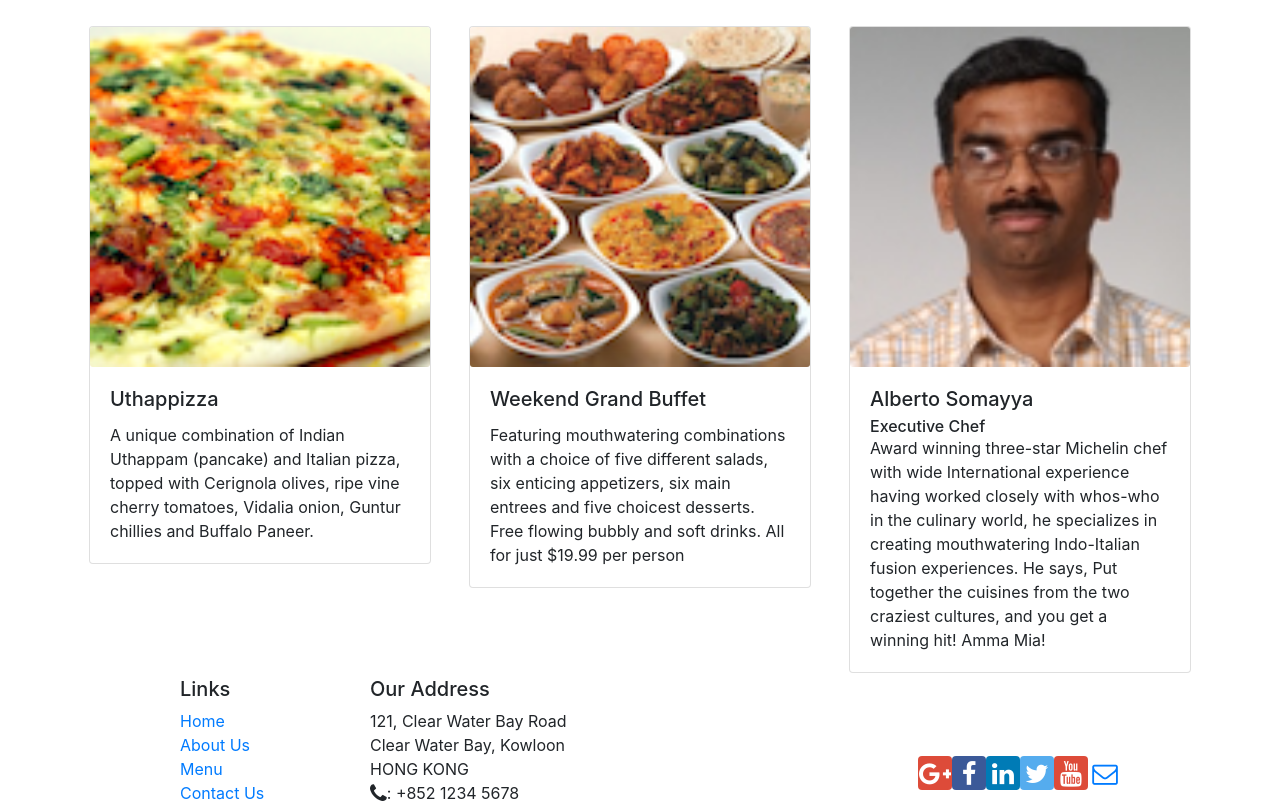
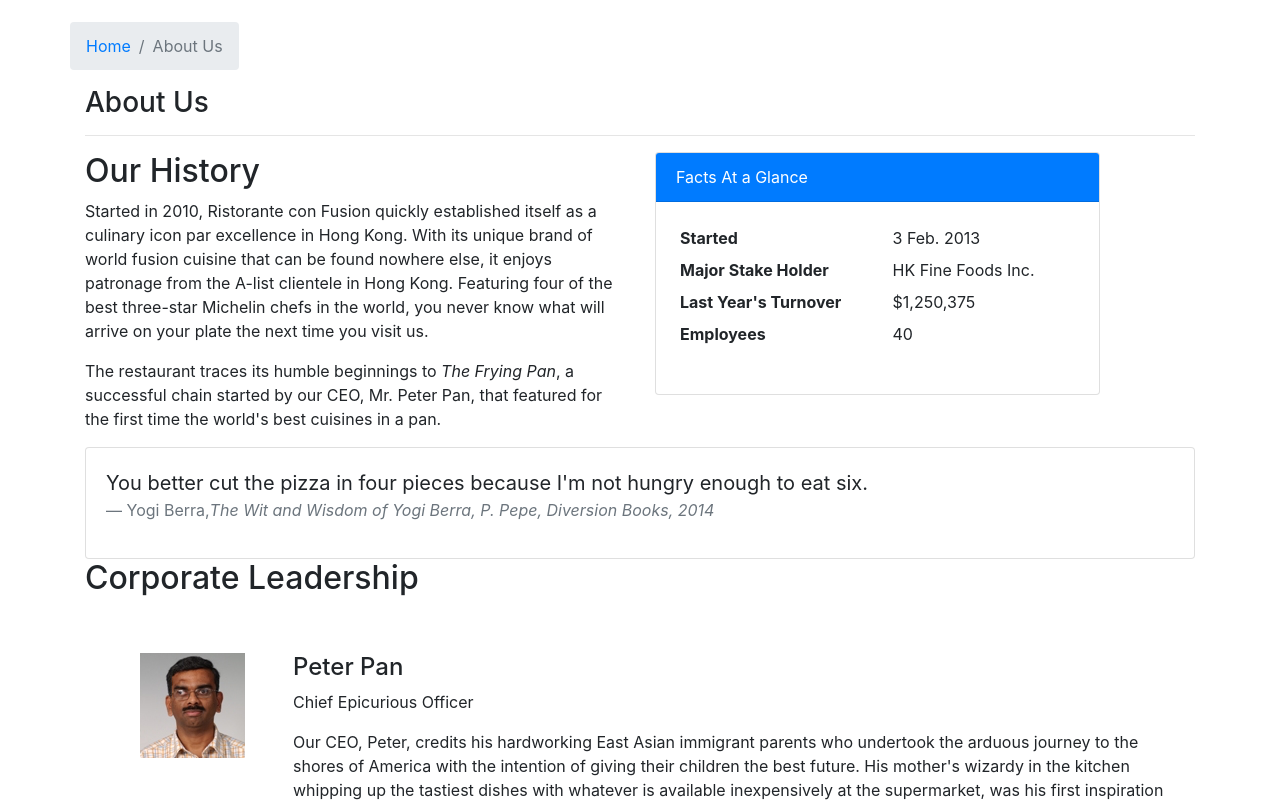
Before and after one commit to prabuasr/git-confusion, a React (Create React App) app: page /aboutus in a window 1280 px wide. Before the commit this address led to /home. Shown: the part 340-1143 px from the top of the page. Built offline with nearby package versions, Linux system fonts and the light colour scheme.

Commit message:
wk2 ass1

```diff
--- /dev/null
+++ b/src/components/AboutComponent.js
@@ -0,0 +1,103 @@
+    import React from 'react';
+import { Breadcrumb, BreadcrumbItem, Card, CardBody, CardHeader, Media } from 'reactstrap';
+import { Link } from 'react-router-dom';
+
+function RenderLeader({leader}){
+
+        return (
+          <div  className="col-12 mt-5">
+            <Media tag="li">
+              <Media left middle>
+                  <Media object src={leader.image} alt={leader.name} />
+              </Media>
+              <Media body className="ml-5">
+                <Media heading>{leader.name}</Media>
+                <p>{leader.designation}</p>
+                <p>{leader.description}</p>
+              </Media>
+            </Media>
+          </div>
+        );
+
+
+
+}
+
+
+
+function About(props) {
+    const leaders = props.leaders.map((ldr) => {
+        return (
+            <RenderLeader leader = {ldr} />
+        );
+    });
+
+    return(
+        <div className="container">
+            <div className="row">
+                <Breadcrumb>
+                    <BreadcrumbItem><Link to="/home">Home</Link></BreadcrumbItem>
+                    <BreadcrumbItem active>About Us</BreadcrumbItem>
+                </Breadcrumb>
+                <div className="col-12">
+                    <h3>About Us</h3>
+                    <hr />
+                </div>
+            </div>
+            <div className="row row-content">
+                <div className="col-12 col-md-6">
+                    <h2>Our History</h2>
+                    <p>Started in 2010, Ristorante con Fusion quickly established itself as a culinary icon par excellence in Hong Kong. With its unique brand of world fusion cuisine that can be found nowhere else, it enjoys patronage from the A-list clientele in Hong Kong.  Featuring four of the best three-star Michelin chefs in the world, you never know what will arrive on your plate the next time you visit us.</p>
+                    <p>The restaurant traces its humble beginnings to <em>The Frying Pan</em>, a successful chain started by our CEO, Mr. Peter Pan, that featured for the first time the world's best cuisines in a pan.</p>
+                </div>
+                <div className="col-12 col-md-5">
+                    <Card>
+                        <CardHeader className="bg-primary text-white">Facts At a Glance</CardHeader>
+                        <CardBody>
+                            <dl className="row p-1">
+                                <dt className="col-6">Started</dt>
+                                <dd className="col-6">3 Feb. 2013</dd>
+                                <dt className="col-6">Major Stake Holder</dt>
+                                <dd className="col-6">HK Fine Foods Inc.</dd>
+                                <dt className="col-6">Last Year's Turnover</dt>
+                                <dd className="col-6">$1,250,375</dd>
+                                <dt className="col-6">Employees</dt>
+                                <dd className="col-6">40</dd>
+                            </dl>
+                        </CardBody>
+                    </Card>
+                </div>
+                <div className="col-12">
+                    <Card>
+                        <CardBody className="bg-faded">
+                            <blockquote className="blockquote">
+                                <p className="mb-0">You better cut the pizza in four pieces because
+                                    I'm not hungry enough to eat six.</p>
+                                <footer className="blockquote-footer">Yogi Berra,
+                                <cite title="Source Title">The Wit and Wisdom of Yogi Berra,
+                                    P. Pepe, Diversion Books, 2014</cite>
+                                </footer>
+                            </blockquote>
+                        </CardBody>
+                    </Card>
+                </div>
+            </div>
+            <div className="row row-content">
+                <div className="col-12">
+                    <h2>Corporate Leadership</h2>
+                </div>
+                <div className="col-12">
+                <div className="container">
+          <div className="row">
+            <Media list>
+                {leaders}
+            </Media>
+          </div>
+        </div>
+                </div>
+            </div>
+        </div>
+    );
+}
+
+export default About;
--- a/src/components/MainComponent.js
+++ b/src/components/MainComponent.js
@@ -11,6 +11,7 @@
 import { COMMENTS } from '../shared/comments';
 import { PROMOTIONS } from '../shared/promotions';
 import { LEADERS } from '../shared/leaders';
+import About from './AboutComponent';
 
 
 class Main extends Component {
@@ -59,6 +60,7 @@
               <Route exact path='/contactus' component={Contact} />
 
               <Route path='/menu/:dishId' component={DishWithId} />
+              <Route exact path='/aboutus' component={() => <About leaders={this.state.leaders} />} />
 
               <Redirect to="/home" />
           </Switch>
```
